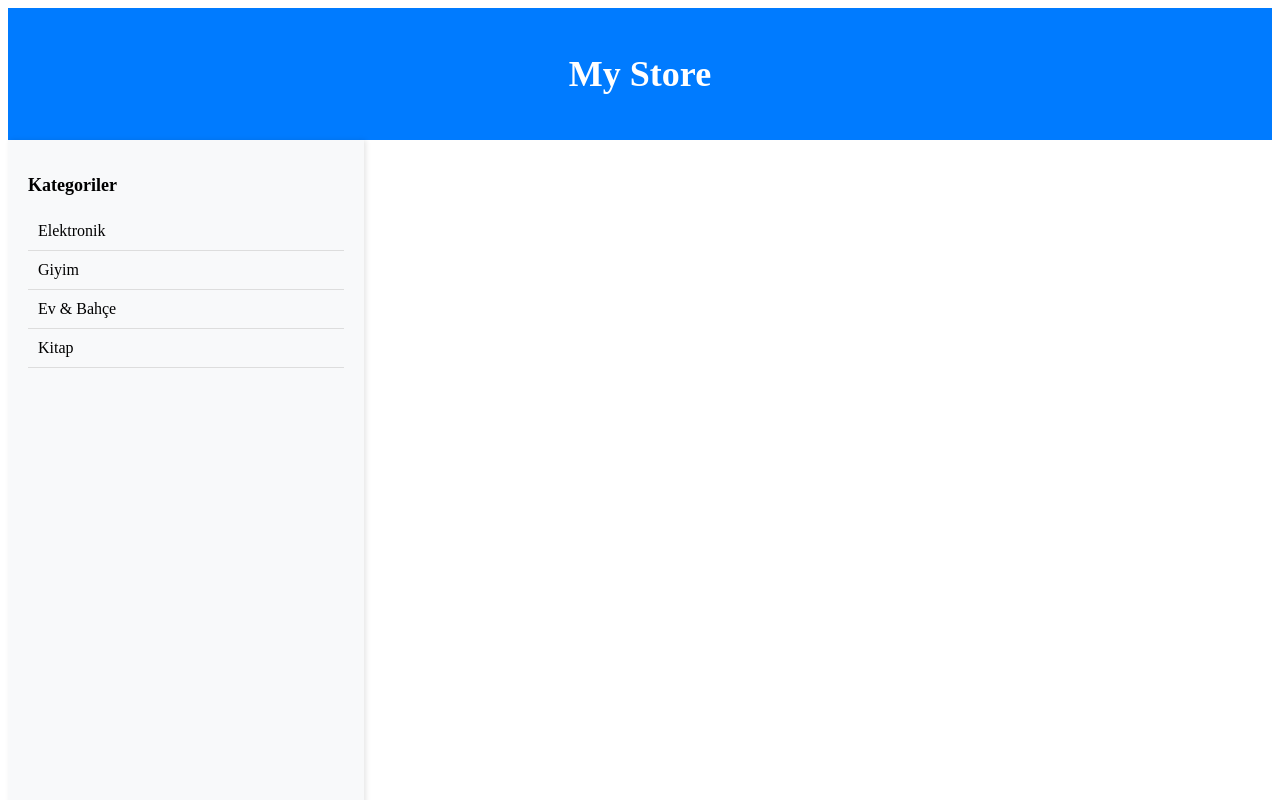
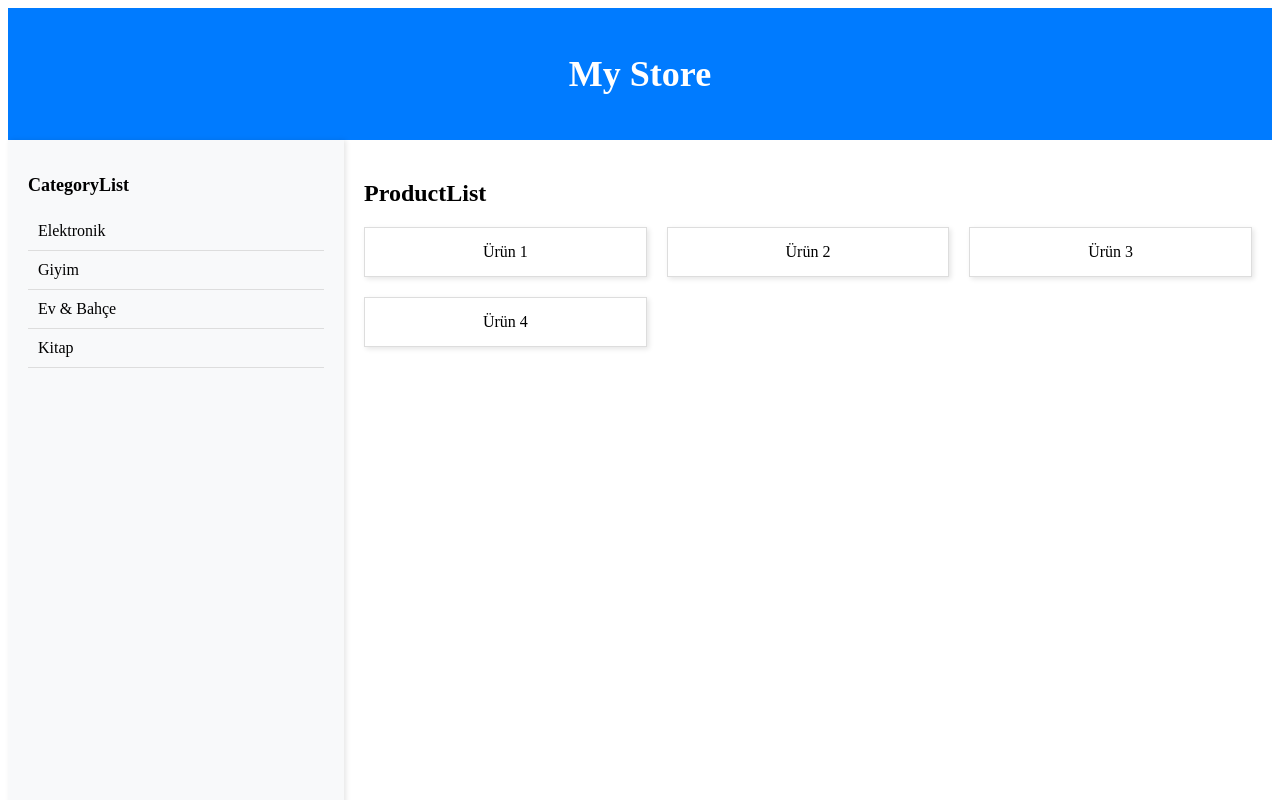
Before and after one commit to Emir0720/react-northwind-app, a React (Create React App) app: page / in a window 1280 px wide. Shown: the top 800 px of the page. Built offline with nearby package versions, Linux system fonts and the light colour scheme.

Commit message:
props structure added

```diff
--- /dev/null
+++ b/src/App.css
@@ -0,0 +1,5 @@
+.main-container {
+    display: flex;
+
+
+}
--- a/src/App.js
+++ b/src/App.js
@@ -2,14 +2,18 @@ import React from "react";
 import Navi from "./components/Navi";
 import CategoryList from "./components/CategoryList";
 import ProductList from "./components/ProductList";
+import "./App.css";
 
 function App() {
+let productInfo = {title: "ProductList"};
+let categoryInfo = {title: "CategoryList"};
+
   return (
     <div>
       <Navi />
       <div className="main-container">
-        <CategoryList />
-        <ProductList />
+        <CategoryList info={categoryInfo}/>
+        <ProductList info={productInfo}/>
       </div>
     </div>
   );
--- a/src/components/CategoryList.js
+++ b/src/components/CategoryList.js
@@ -2,10 +2,17 @@ import React, { Component } from 'react'
 import "./../styles/Category.css";
 
 export default class CategoryList extends Component {
+
+constructor(props) {
+  super(props);
+  state:{}
+
+}
+
   render() {
     return (
       <div className="category-list">
-        <h2>Kategoriler</h2>
+        <h2>{this.props.info.title}</h2>
         <ul>
           <li>Elektronik</li>
           <li>Giyim</li>
--- a/src/components/ProductList.js
+++ b/src/components/ProductList.js
@@ -1,10 +1,13 @@
-import React from "react";
+import React, {Component} from "react";
 import "./../styles/ProductList.css";
 
-function ProductList() {
-  return (
+export default class ProductList extends Component {
+  render() {
+    return(
+
+
     <div className="product-list">
-      <h2>Ürünler</h2>
+      <h2>{this.props.info.title}</h2>
       <div className="products">
         <div className="product-card">Ürün 1</div>
         <div className="product-card">Ürün 2</div>
@@ -12,7 +15,6 @@ function ProductList() {
         <div className="product-card">Ürün 4</div>
       </div>
     </div>
-  );
+       )
+  }
 }
-
-export default ProductList;
```
